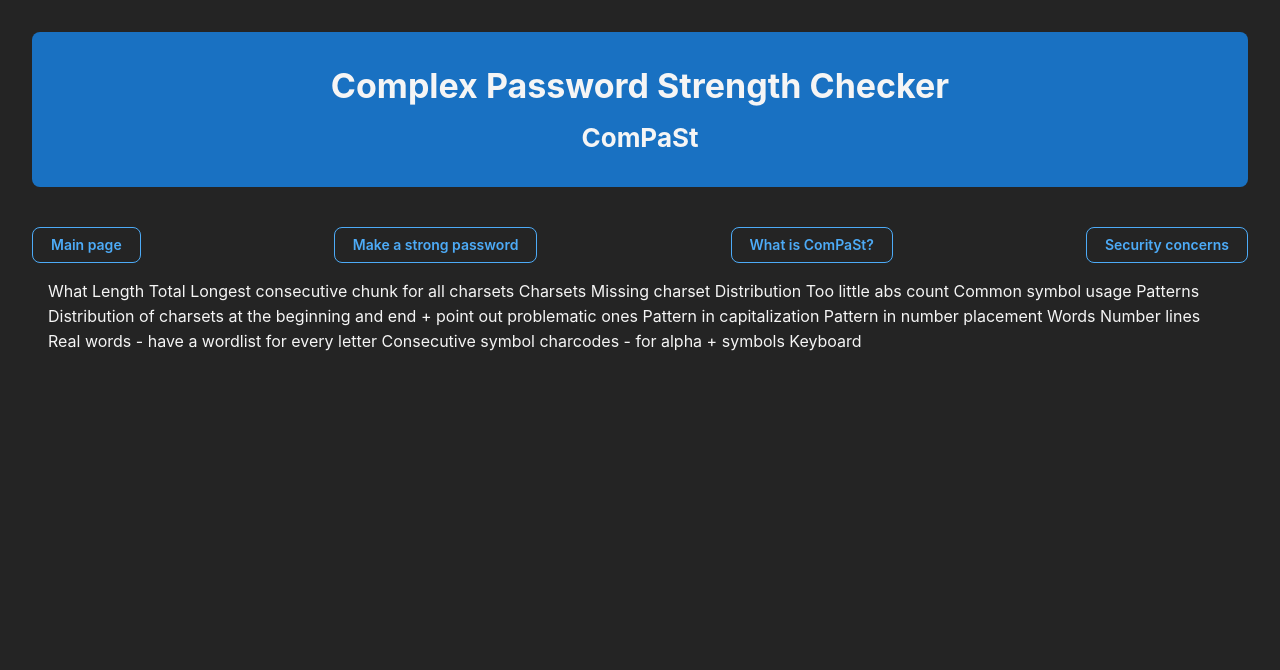
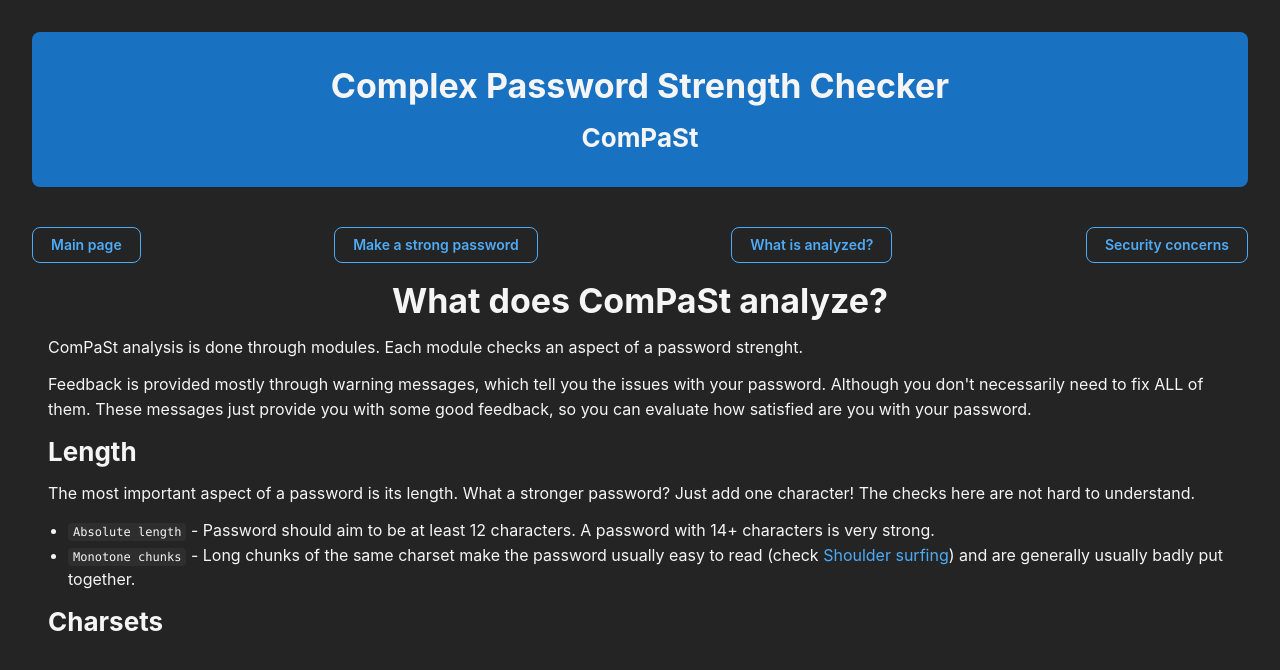
Before and after one commit to Xantus10/ComPaSt, a React (Vite) app: page /ComPaSt/what in a window 1280 px wide. Shown: the top 670 px of the page. Built offline with nearby package versions, Linux system fonts and the light colour scheme.

Commit message:
Begin what page

```diff
--- a/src/App.tsx
+++ b/src/App.tsx
@@ -4,6 +4,7 @@ import { Paper, Title, Box } from '@mantine/core'
 import Navigation from './components/Navigation'
 import MainPage from './pages/MainPage'
 import MakeStrongPassPage from './pages/MakeStrongPassPage'
+import WhatPage from './pages/WhatPage'
 
 import './App.css'
 
@@ -20,7 +21,8 @@ function App() {
             <Routes>
               <Route path='/' element={<MainPage />} />
               <Route path='/guide' element={<MakeStrongPassPage />} />
-              <Route path='/what' element={<>What
+              <Route path='/what' element={<WhatPage />} />
+              <Route path='/security' element={<>What
 Length
 
 Total
@@ -45,7 +47,6 @@ Number lines
 Real words - have a wordlist for every letter
 Consecutive symbol charcodes - for alpha + symbols
 Keyboard</>} />
-              <Route path='/security' element={<>Security</>} />
             </Routes>
         </Box>
       </BrowserRouter>
--- a/src/components/Navigation.tsx
+++ b/src/components/Navigation.tsx
@@ -10,7 +10,7 @@ function Navigation() {
         <Group justify='space-between'>
           <Button variant='outline' onClick={() => navigate('/')}>Main page</Button>
           <Button variant='outline' onClick={() => navigate('/guide')}>Make a strong password</Button>
-          <Button variant='outline' onClick={() => navigate('/what')}>What is ComPaSt?</Button>
+          <Button variant='outline' onClick={() => navigate('/what')}>What is analyzed?</Button>
           <Button variant='outline' onClick={() => navigate('/security')}>Security concerns</Button>
         </Group>
       </>
--- /dev/null
+++ b/src/pages/WhatPage.tsx
@@ -0,0 +1,22 @@
+import { Title, Text, List, Code, Anchor } from '@mantine/core'
+
+
+function WhatPage() {
+
+  return (
+      <>
+        <Title order={1} ta='center'>What does ComPaSt analyze?</Title>
+        <Text>ComPaSt analysis is done through modules. Each module checks an aspect of a password strenght.</Text>
+        <Text>Feedback is provided mostly through warning messages, which tell you the issues with your password. Although you don't necessarily need to fix ALL of them. These messages just provide you with some good feedback, so you can evaluate how satisfied are you with your password.</Text>
+        <Title order={2}>Length</Title>
+        <Text>The most important aspect of a password is its length. What a stronger password? Just add one character! The checks here are not hard to understand.</Text>
+        <List type='unordered'>
+          <List.Item><Code>Absolute length</Code> - Password should aim to be at least 12 characters. A password with 14+ characters is very strong.</List.Item>
+          <List.Item><Code>Monotone chunks</Code> - Long chunks of the same charset make the password usually easy to read (check <Anchor href='https://en.wikipedia.org/wiki/Shoulder_surfing_(computer_security)'>Shoulder surfing</Anchor>) and are generally usually badly put together.</List.Item>
+        </List>
+        <Title order={2}>Charsets</Title>
+      </>
+    )
+}
+
+export default WhatPage
```
